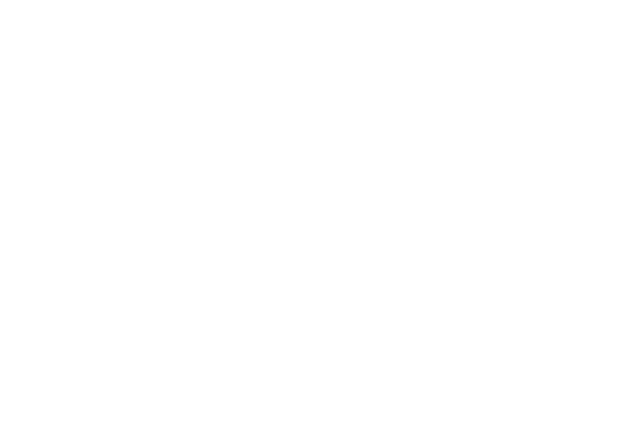
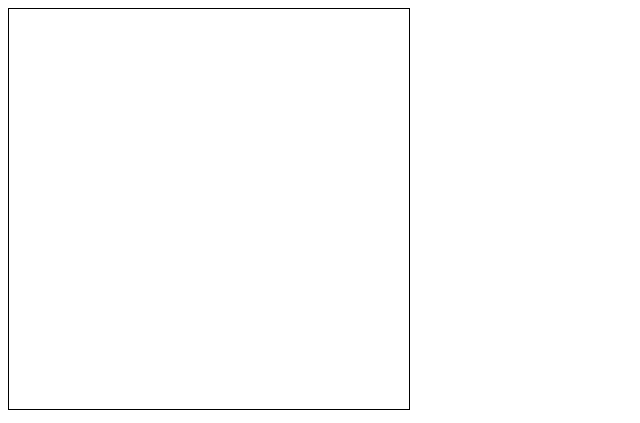
Before and after one commit to davidmgilo/TinkeringTouches, a website: page hammer.html in a window 1280 px wide. Shown: the top 423 px of the page, without its empty margins (0-640 px from the left). Drawn offline with nearby package versions, Linux system fonts and the light colour scheme.

Commit message:
hammerjs III

```diff
--- a/hammer.html
+++ b/hammer.html
@@ -9,7 +9,7 @@
 </head>
 <body>
 
-<div id="zone" style="width: 400px; height: 400px;"></div>
+<div id="zone" style="width: 400px; height: 400px; border: 1px black solid"></div>
 
 <h1>OUTPUT:</h1>
 <output id="output"></output>
```
